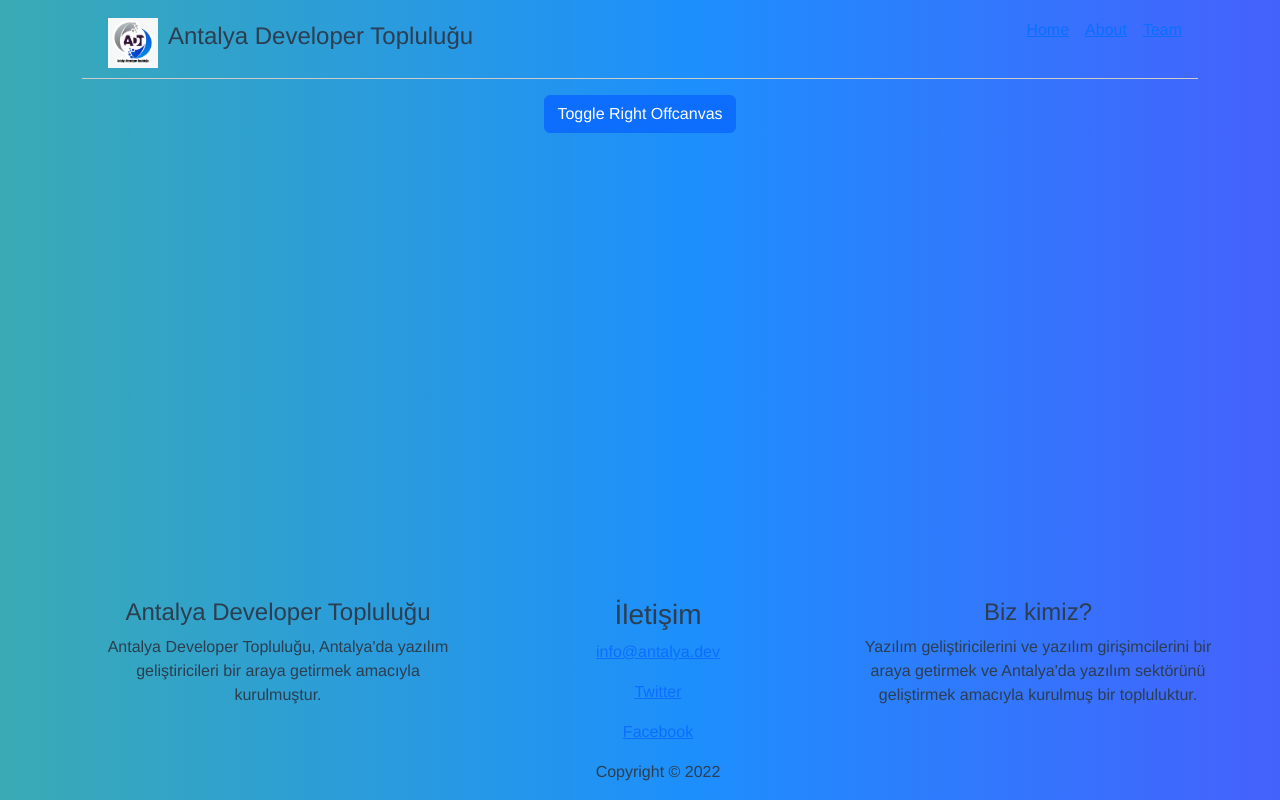
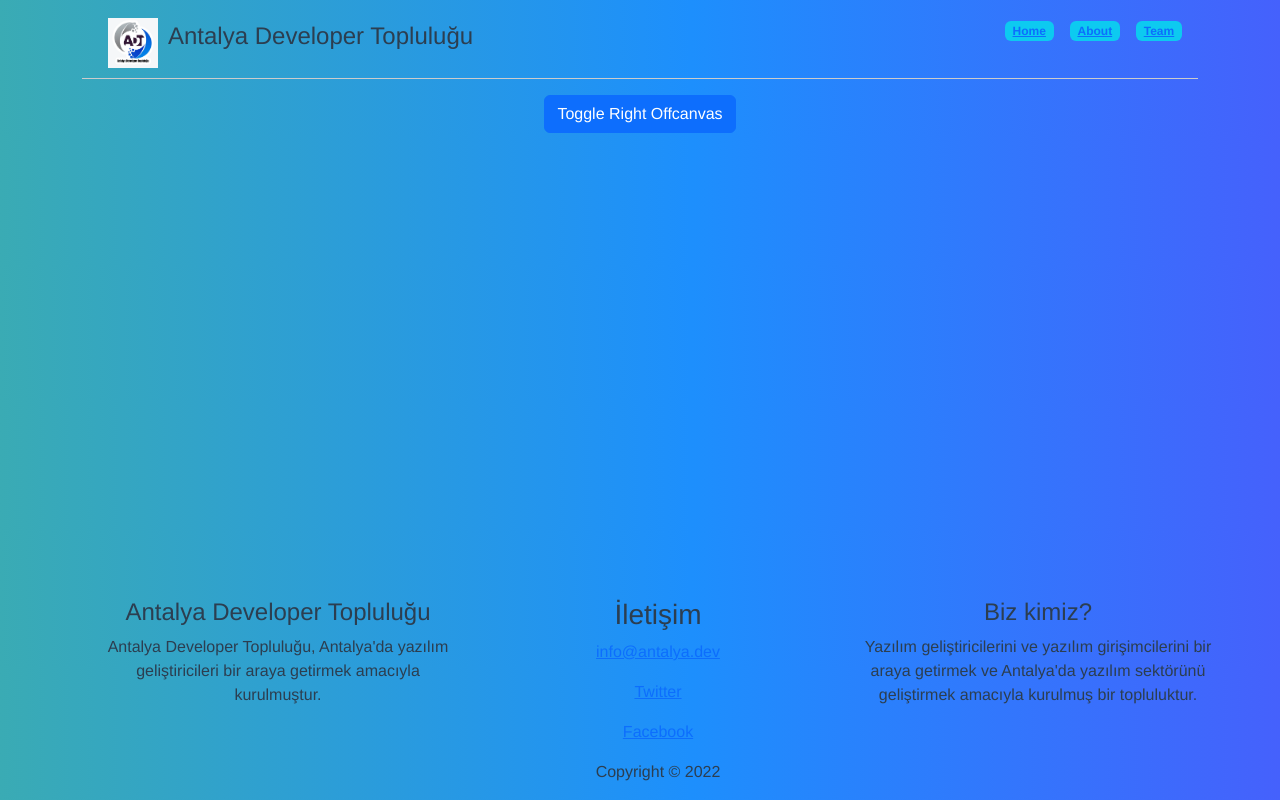
Before and after one commit to Bayramcavlak/vue-coin-tracker, a Vue app: page / in a window 1280 px wide. Built offline with nearby package versions, Linux system fonts and the light colour scheme.

Commit message:
header bar updated

```diff
--- a/src/components/Header/AppHeader.vue
+++ b/src/components/Header/AppHeader.vue
@@ -1,19 +1,17 @@
 <template>
   <header>
-    <img alt="Vue logo" src="../../assets/adt_logo.png" height="50" />
+    <img alt="ADt Logo" src="../../assets/adt_logo.png" height="50" />
     <p>Antalya Developer Topluluğu</p>
     <nav>
       <ul>
-        <li><router-link to="/">Home</router-link></li>
-        <li><router-link to="/landing">About</router-link></li>
-        <li><router-link to="/team">Team</router-link></li>
+        <li class="badge bg-info"><router-link to="/">Home</router-link></li>
+        <li class="badge bg-info"><router-link to="/landing">About</router-link></li>
+        <li class="badge bg-info"><router-link to="/team">Team</router-link></li>
       </ul>
     </nav>
   </header>
 </template>
-<script>
-
-</script>
+<script></script>
 <style>
 header {
   display: flex;
```
